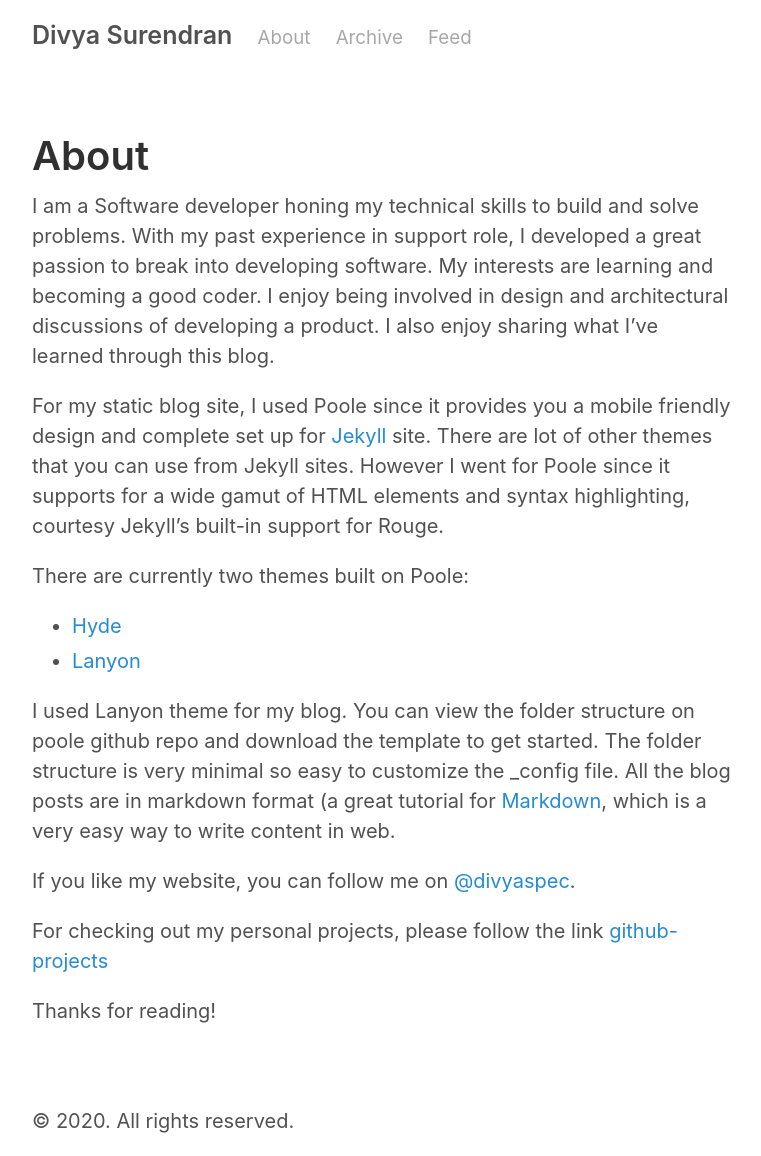
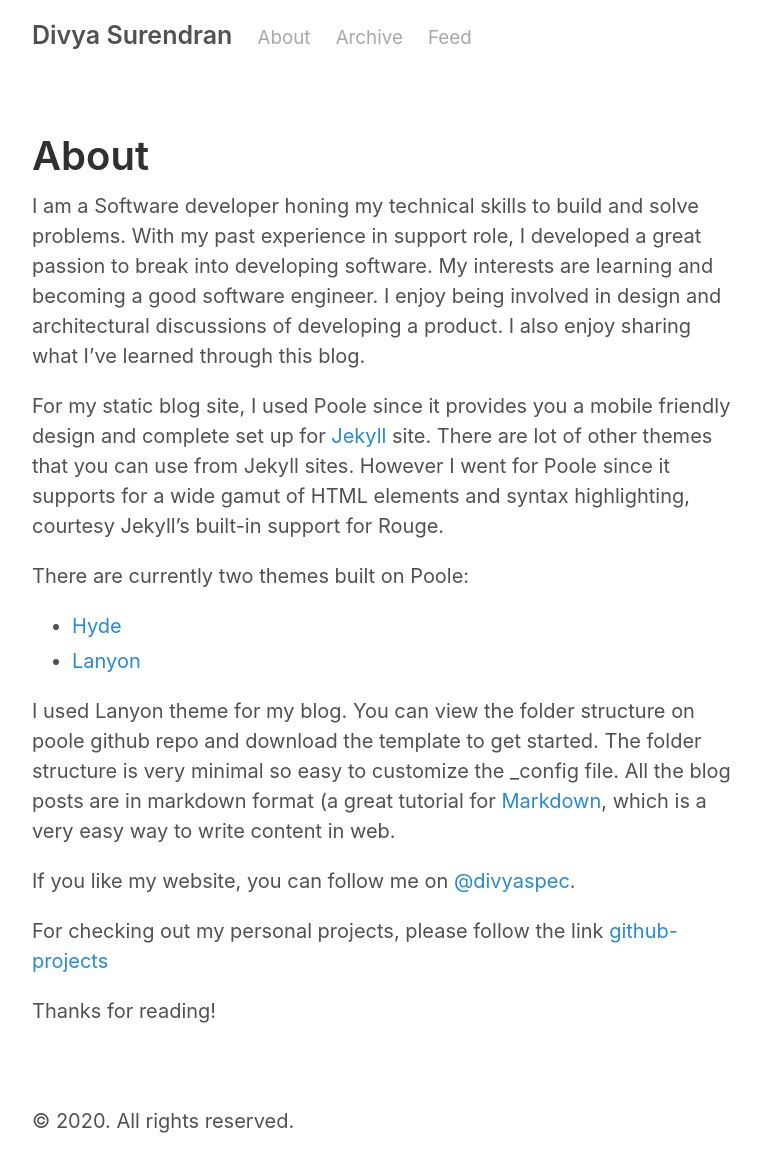
Before and after one commit to divyaspec/divyaspec.github.io, a Jekyll site: the page built from about.md, in a window 1280 px wide. Shown: the whole page, without its empty margins (258-1019 px from the left). Built offline with Jekyll 4.4.1, drawn with Linux system fonts in a browser that asks for light colours.

```diff
--- a/about.md
+++ b/about.md
@@ -3,7 +3,7 @@ layout: page
 title: About
 ---
 
-I am a Software developer honing my technical skills to build and solve problems. With my past experience in support role, I developed a great passion to break into developing software. My interests are learning and becoming a good coder. I enjoy being involved in design and architectural discussions of developing a product. I also enjoy sharing what I've learned through this blog.
+I am a Software developer honing my technical skills to build and solve problems. With my past experience in support role, I developed a great passion to break into developing software. My interests are learning and becoming a good software engineer. I enjoy being involved in design and architectural discussions of developing a product. I also enjoy sharing what I've learned through this blog.
 
 For my static blog site, I used Poole since it provides you a mobile friendly design and complete set up for [Jekyll](http://jekyllrb.com) site. There are lot of other themes that you can use from Jekyll sites. However I went for Poole since it supports for a wide gamut of HTML elements and syntax highlighting, courtesy Jekyll's built-in support for Rouge.
 
```
Also changed, not shown: _posts/2018-10-10-Books.md (+1 -0 lines), _posts/2020-04-06-Monoliths-to-Microservices.md (+1 -1 lines).
